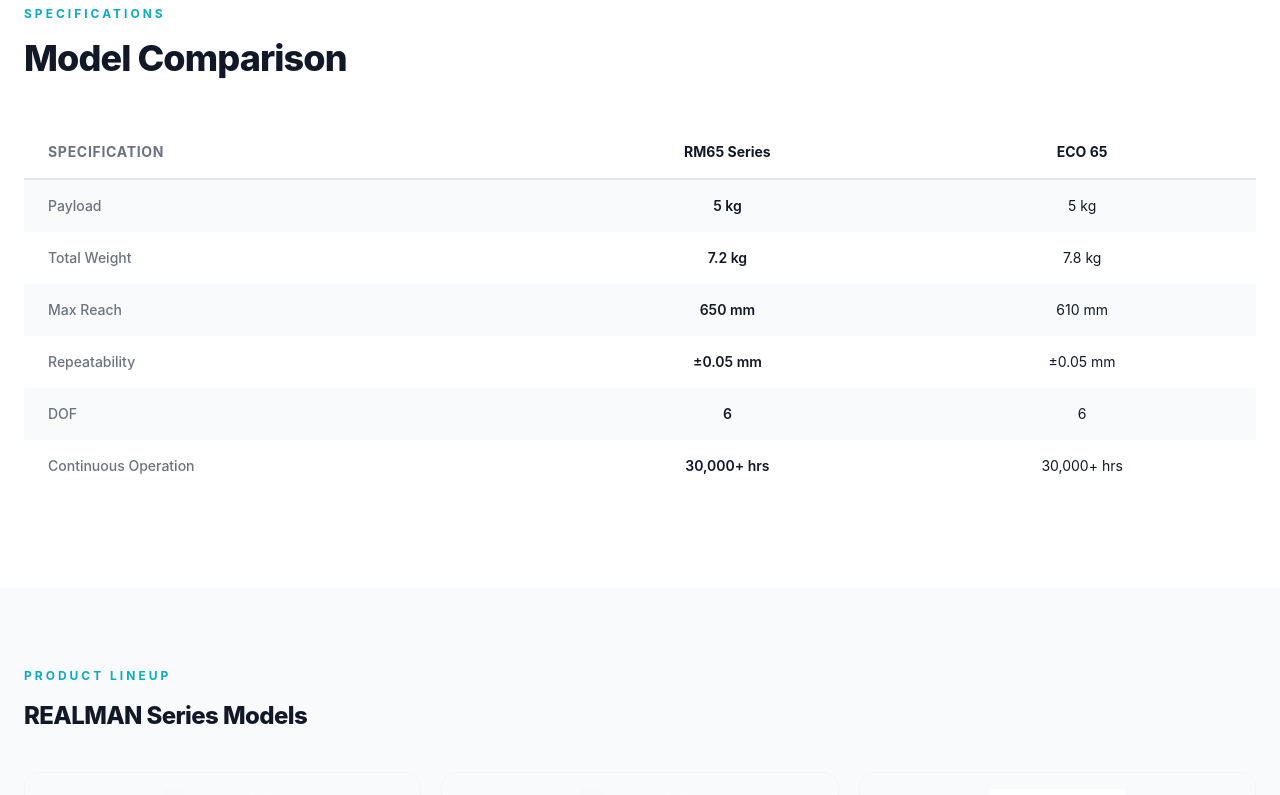
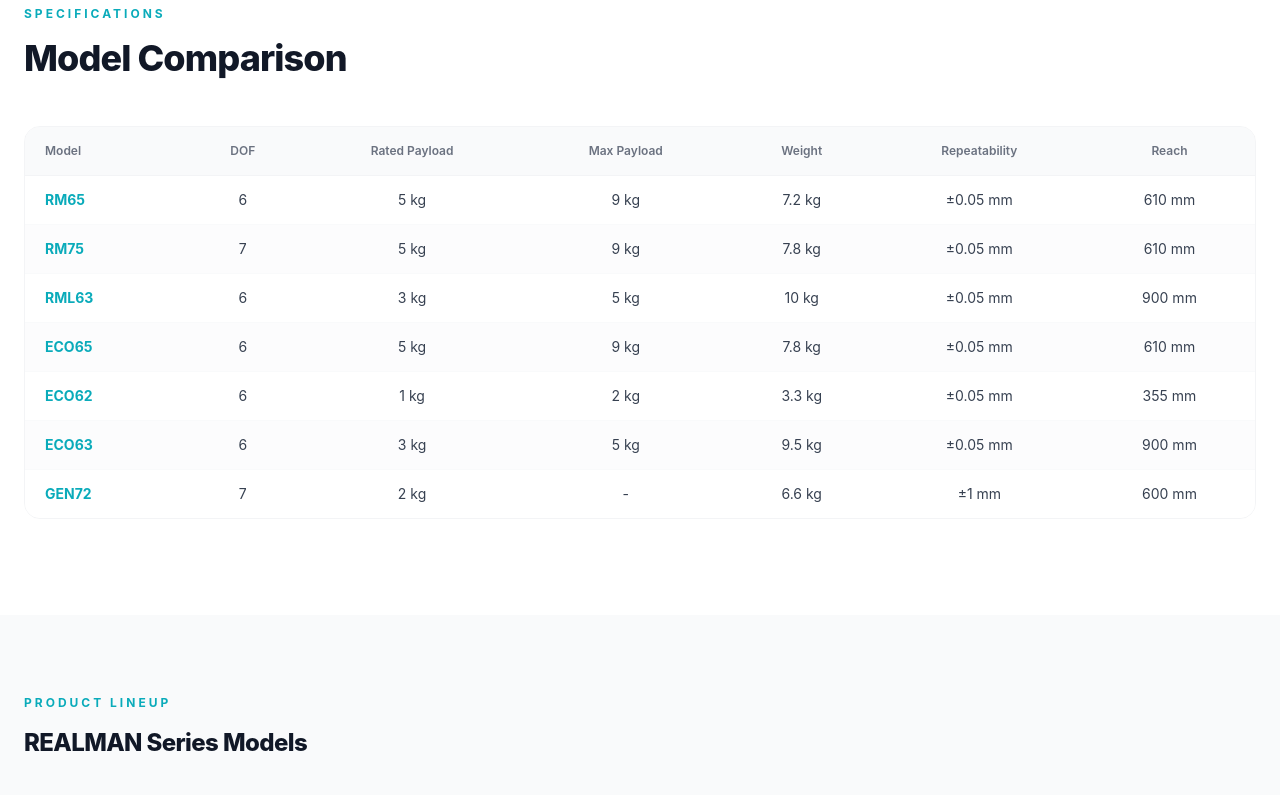
Before and after one commit to Refindkr/refind-renewal, a Next.js app: page /en/products/collaborative-robot/realman in a window 1280 px wide. Shown: the part 2540-3335 px from the top of the page. Built offline with nearby package versions, Linux system fonts and the light colour scheme; no server answers.

Commit message:
feat: REALMAN 스펙 테이블을 7개 전체 모델로 업데이트
Co-Authored-By: Claude Sonnet 4.6 <noreply@anthropic.com>

```diff
--- a/app/[locale]/products/collaborative-robot/realman/page.tsx
+++ b/app/[locale]/products/collaborative-robot/realman/page.tsx
@@ -22,12 +22,13 @@ export default async function RealmanPage({ params }: PageProps) {
   const isKo = locale === "ko";
 
   const specs = [
-    { label: isKo ? "페이로드" : "Payload", rm65: "5 kg", eco65: "5 kg" },
-    { label: isKo ? "전체 무게" : "Total Weight", rm65: "7.2 kg", eco65: "7.8 kg" },
-    { label: isKo ? "최대 도달 거리" : "Max Reach", rm65: "650 mm", eco65: "610 mm" },
-    { label: isKo ? "반복 정밀도" : "Repeatability", rm65: "±0.05 mm", eco65: "±0.05 mm" },
-    { label: isKo ? "자유도" : "DOF", rm65: "6", eco65: "6" },
-    { label: isKo ? "연속 작동 시간" : "Continuous Operation", rm65: "30,000+ hrs", eco65: "30,000+ hrs" },
+    { model: "RM65",  dof: 6, payload: "5 kg",  maxPayload: "9 kg",  weight: "7.2 kg",  repeat: "±0.05 mm", reach: "610 mm" },
+    { model: "RM75",  dof: 7, payload: "5 kg",  maxPayload: "9 kg",  weight: "7.8 kg",  repeat: "±0.05 mm", reach: "610 mm" },
+    { model: "RML63", dof: 6, payload: "3 kg",  maxPayload: "5 kg",  weight: "10 kg",   repeat: "±0.05 mm", reach: "900 mm" },
+    { model: "ECO65", dof: 6, payload: "5 kg",  maxPayload: "9 kg",  weight: "7.8 kg",  repeat: "±0.05 mm", reach: "610 mm" },
+    { model: "ECO62", dof: 6, payload: "1 kg",  maxPayload: "2 kg",  weight: "3.3 kg",  repeat: "±0.05 mm", reach: "355 mm" },
+    { model: "ECO63", dof: 6, payload: "3 kg",  maxPayload: "5 kg",  weight: "9.5 kg",  repeat: "±0.05 mm", reach: "900 mm" },
+    { model: "GEN72", dof: 7, payload: "2 kg",  maxPayload: "-",     weight: "6.6 kg",  repeat: "±1 mm",    reach: "600 mm" },
   ];
 
   const coreValues = [
@@ -236,23 +237,29 @@ export default async function RealmanPage({ params }: PageProps) {
           <h2 className="text-4xl font-extrabold text-gray-900 mb-12 tracking-tight">
             {isKo ? "모델 비교 사양" : "Model Comparison"}
           </h2>
-          <div className="overflow-x-auto">
-            <table className="w-full border-collapse">
+          <div className="overflow-x-auto rounded-2xl border border-gray-100">
+            <table className="w-full text-sm">
               <thead>
-                <tr className="border-b-2 border-gray-200">
-                  <th className="text-left py-4 px-6 text-sm font-bold text-gray-500 uppercase tracking-wider">
-                    {isKo ? "사양" : "Specification"}
-                  </th>
-                  <th className="text-center py-4 px-6 text-sm font-bold text-gray-900">RM65 Series</th>
-                  <th className="text-center py-4 px-6 text-sm font-bold text-gray-900">ECO 65</th>
+                <tr className="bg-gray-50 border-b border-gray-100">
+                  <th className="text-left px-5 py-4 text-xs font-semibold text-gray-500">{isKo ? "모델" : "Model"}</th>
+                  <th className="text-center px-5 py-4 text-xs font-semibold text-gray-500">DOF</th>
+                  <th className="text-center px-5 py-4 text-xs font-semibold text-gray-500">{isKo ? "정격 페이로드" : "Rated Payload"}</th>
+                  <th className="text-center px-5 py-4 text-xs font-semibold text-gray-500">{isKo ? "최대 페이로드" : "Max Payload"}</th>
+                  <th className="text-center px-5 py-4 text-xs font-semibold text-gray-500">{isKo ? "무게" : "Weight"}</th>
+                  <th className="text-center px-5 py-4 text-xs font-semibold text-gray-500">{isKo ? "반복 정밀도" : "Repeatability"}</th>
+                  <th className="text-center px-5 py-4 text-xs font-semibold text-gray-500">{isKo ? "도달 거리" : "Reach"}</th>
                 </tr>
               </thead>
-              <tbody>
+              <tbody className="divide-y divide-gray-50">
                 {specs.map((s, i) => (
-                  <tr key={s.label} className={i % 2 === 0 ? "bg-gray-50" : "bg-white"}>
-                    <td className="py-4 px-6 text-sm text-gray-500 font-medium">{s.label}</td>
-                    <td className="py-4 px-6 text-sm text-gray-900 font-semibold text-center">{s.rm65}</td>
-                    <td className="py-4 px-6 text-sm text-gray-900 text-center">{s.eco65}</td>
+                  <tr key={s.model} className={i % 2 === 0 ? "bg-white" : "bg-gray-50/50"}>
+                    <td className="px-5 py-3.5 font-bold text-[#0aabba]">{s.model}</td>
+                    <td className="px-5 py-3.5 text-center text-gray-700">{s.dof}</td>
+                    <td className="px-5 py-3.5 text-center text-gray-700">{s.payload}</td>
+                    <td className="px-5 py-3.5 text-center text-gray-700">{s.maxPayload}</td>
+                    <td className="px-5 py-3.5 text-center text-gray-700">{s.weight}</td>
+                    <td className="px-5 py-3.5 text-center text-gray-700">{s.repeat}</td>
+                    <td className="px-5 py-3.5 text-center text-gray-700">{s.reach}</td>
                   </tr>
                 ))}
               </tbody>
@@ -272,12 +279,12 @@ export default async function RealmanPage({ params }: PageProps) {
           </h2>
           <div className="grid grid-cols-2 md:grid-cols-3 gap-5">
             {[
-              { file: "RM65.jpeg",  name: "RM65",   desc: isKo ? "6축 · 페이로드 5kg · 도달 650mm" : "6-axis · 5kg payload · 650mm reach" },
-              { file: "RM75.jpeg",  name: "RM75",   desc: isKo ? "6축 · 페이로드 7kg · 도달 750mm" : "6-axis · 7kg payload · 750mm reach" },
-              { file: "RML63.jpeg", name: "RML63",  desc: isKo ? "6축 경량형 · 도달 630mm" : "6-axis lightweight · 630mm reach" },
-              { file: "ECO62.jpeg", name: "ECO62",  desc: isKo ? "경제형 6축 · 도달 620mm" : "Economy 6-axis · 620mm reach" },
-              { file: "ECO65.jpeg", name: "ECO65",  desc: isKo ? "경제형 6축 · 도달 650mm" : "Economy 6-axis · 650mm reach" },
-              { file: "GEN72.jpeg", name: "GEN72",  desc: isKo ? "7축 · 페이로드 2kg · 도달 720mm" : "7-axis · 2kg payload · 720mm reach" },
+              { file: "RM65.jpeg",  name: "RM65",   desc: isKo ? "6축 · 정격 5kg · 도달 610mm" : "6-axis · 5kg payload · 610mm reach" },
+              { file: "RM75.jpeg",  name: "RM75",   desc: isKo ? "7축 · 정격 5kg · 도달 610mm" : "7-axis · 5kg payload · 610mm reach" },
+              { file: "RML63.jpeg", name: "RML63",  desc: isKo ? "6축 · 정격 3kg · 도달 900mm" : "6-axis · 3kg payload · 900mm reach" },
+              { file: "ECO62.jpeg", name: "ECO62",  desc: isKo ? "6축 · 정격 1kg · 도달 355mm" : "6-axis · 1kg payload · 355mm reach" },
+              { file: "ECO65.jpeg", name: "ECO65",  desc: isKo ? "6축 · 정격 5kg · 도달 610mm" : "6-axis · 5kg payload · 610mm reach" },
+              { file: "GEN72.jpeg", name: "GEN72",  desc: isKo ? "7축 · 정격 2kg · 도달 600mm" : "7-axis · 2kg payload · 600mm reach" },
             ].map((p, i) => (
               <div key={i} className="bg-white rounded-2xl border border-gray-100 overflow-hidden hover:shadow-md transition-shadow">
                 <div className="relative h-52 bg-gray-50">
```
